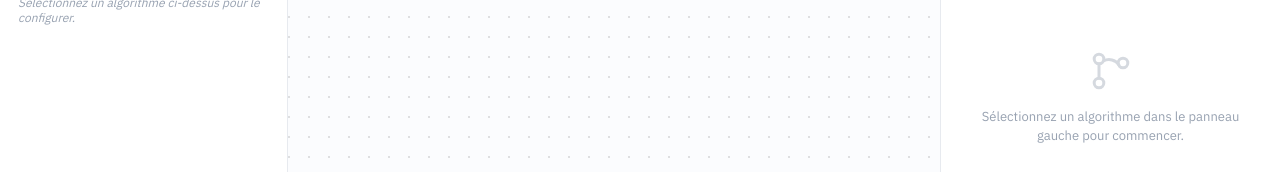
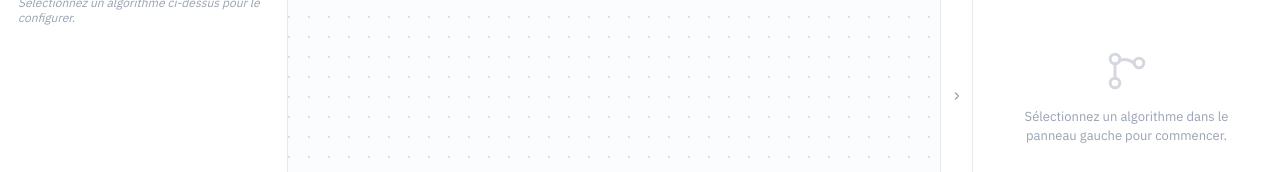
Before and after one commit to el-oslo/ro-cho-front, an Angular app: page / in a window 1280 px wide. Shown: the part 334-506 px from the top of the page. Built offline with nearby package versions, Linux system fonts and the light colour scheme.

Commit message:
feat: add collapsible output panel and toggle functionality

```diff
--- a/src/app/app.html
+++ b/src/app/app.html
@@ -8,7 +8,7 @@
     (loadPreset)="openPresetDialog()"
   />
 
-  <div class="gv-workspace">
+  <div class="gv-workspace" [class.output-collapsed]="outputCollapsed()">
 
     <!-- Left rail: algorithm configuration (always visible) -->
     <app-algorithm-panel (modeChange)="mode.set($event)" [mode]="mode()" />
@@ -62,8 +62,23 @@
       }
     </main>
 
-    <!-- Right: output / explainer panel (always visible) -->
-    <app-output-panel />
+    <!-- Right: output / explainer panel (collapsible) -->
+    <div class="gv-output-rail" [class.collapsed]="outputCollapsed()">
+      <div class="gv-output-toggle-col">
+        <button class="gv-output-toggle-btn"
+          (click)="outputCollapsed.set(!outputCollapsed())"
+          [title]="outputCollapsed() ? 'Ouvrir le panneau' : 'Fermer le panneau'">
+          <svg width="14" height="14" viewBox="0 0 24 24" fill="none" stroke="currentColor" stroke-width="2.5" stroke-linecap="round" stroke-linejoin="round">
+            @if (outputCollapsed()) {
+              <polyline points="15 18 9 12 15 6"/>
+            } @else {
+              <polyline points="9 18 15 12 9 6"/>
+            }
+          </svg>
+        </button>
+      </div>
+      <app-output-panel />
+    </div>
 
   </div>
 
--- a/src/app/app.scss
+++ b/src/app/app.scss
@@ -15,6 +15,55 @@
   min-height: calc(100vh - var(--topbar-h));
   display: grid;
   grid-template-columns: var(--rail-w) 1fr var(--explainer-w);
+  transition: grid-template-columns .22s ease;
+
+  &.output-collapsed {
+    grid-template-columns: var(--rail-w) 1fr 32px;
+  }
+}
+
+// ── Output rail wrapper ───────────────────────────────────────────────────────
+.gv-output-rail {
+  display: flex;
+  flex-direction: row;
+  overflow: hidden;
+  min-height: 0;
+
+  app-output-panel {
+    flex: 1;
+    min-width: 0;
+    overflow: hidden;
+  }
+
+  &.collapsed app-output-panel {
+    display: none;
+  }
+}
+
+.gv-output-toggle-col {
+  width: 32px;
+  flex-shrink: 0;
+  display: flex;
+  align-items: center;
+  justify-content: center;
+  border-left: 1px solid var(--border);
+  background: var(--surface);
+}
+
+.gv-output-toggle-btn {
+  width: 24px;
+  height: 52px;
+  border-radius: var(--r-sm);
+  display: flex;
+  align-items: center;
+  justify-content: center;
+  color: var(--ink-400);
+  transition: background .14s ease, color .14s ease;
+
+  &:hover {
+    background: var(--paper);
+    color: var(--ink-700);
+  }
 }
 
 // ── Stage (center column) ─────────────────────────────────────────────────────
@@ -120,8 +169,12 @@
 @media (max-width: 860px) {
   .gv-workspace {
     grid-template-columns: 240px 1fr;
+
+    &.output-collapsed {
+      grid-template-columns: 240px 1fr;
+    }
   }
-  app-output-panel {
+  .gv-output-rail {
     display: none;
   }
 }
--- a/src/app/app.ts
+++ b/src/app/app.ts
@@ -35,6 +35,7 @@ export class App implements OnInit {
   readonly mode = signal<'edit' | 'visualise'>('edit');
   readonly darkMode = signal<boolean>(false);
   readonly activeTab = signal<'canvas' | 'matrix'>('canvas');
+  readonly outputCollapsed = signal<boolean>(false);
 
   ngOnInit() {
     const stored = localStorage.getItem('darkMode');
--- a/src/app/features/output-panel/output-panel.component.html
+++ b/src/app/features/output-panel/output-panel.component.html
@@ -178,6 +178,7 @@
         </div>
 
         <!-- Journal des étapes -->
+        @if (false) {
           <div class="step-log">
             <div class="gv-sub-label">
               <svg width="13" height="13" viewBox="0 0 24 24" fill="none" stroke="currentColor" stroke-width="2" stroke-linecap="round">
@@ -195,6 +196,7 @@
               }
             </div>
           </div>
+        }
 
         <!-- Résultat final -->
         @if (isLast() && finalPath().length > 0) {
```
Lines whose indentation alone changed are shown as unchanged.
